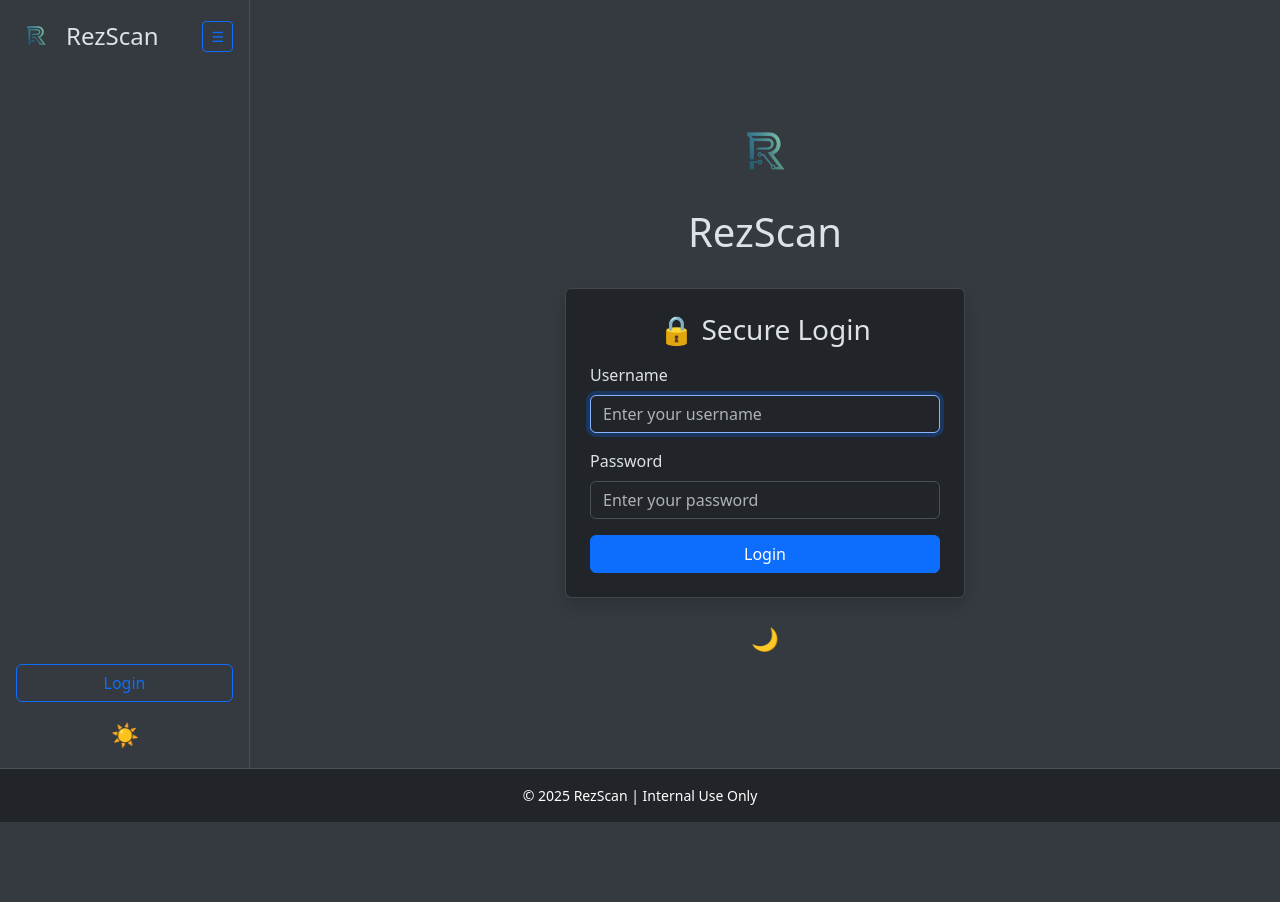
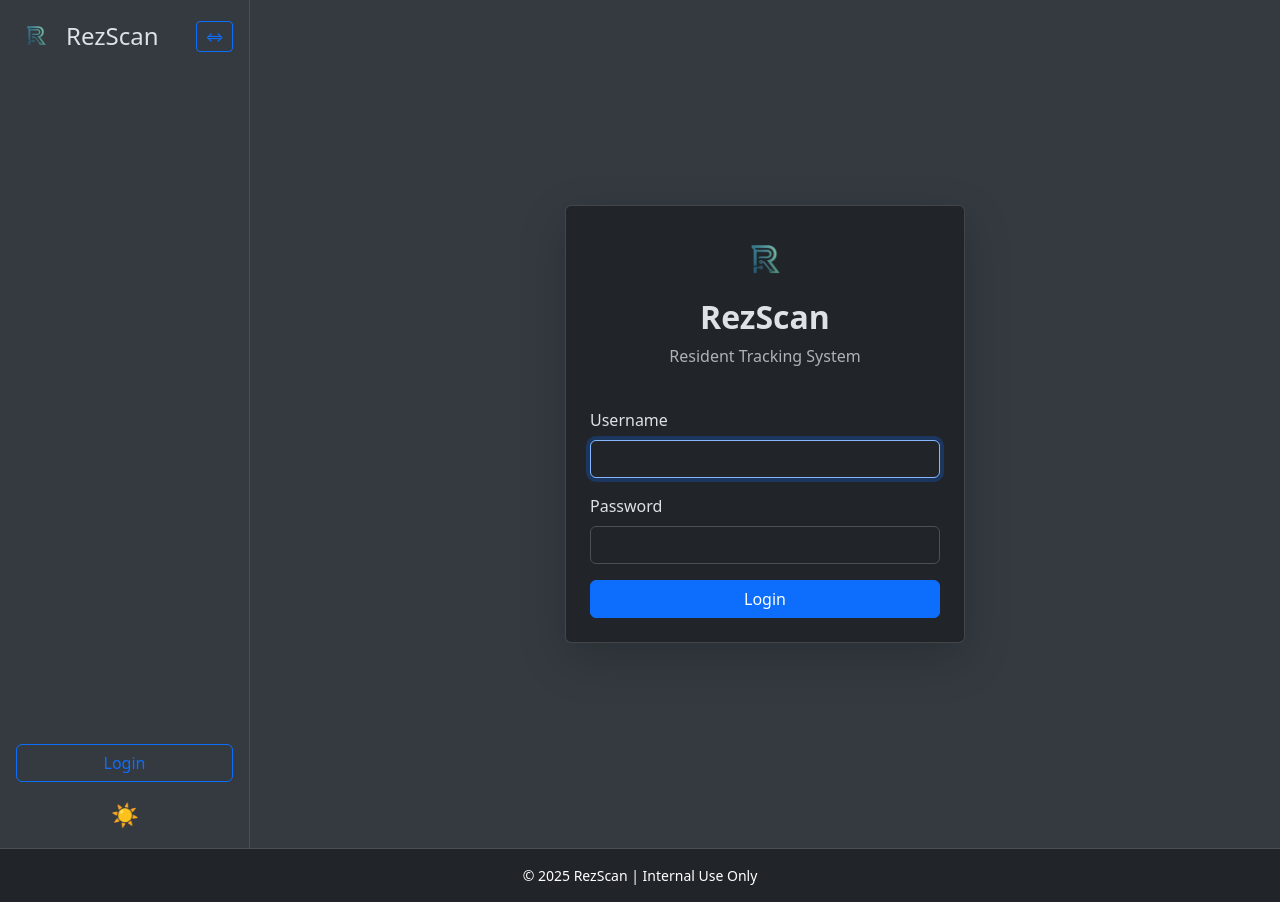
Before and after one commit to FreeDilli/rez, a Flask app: page /login in a window 1280 px wide. Before the commit the page ends 822 px from the top, so only its background shows below. Run offline with Flask 3, Linux system fonts and the light colour scheme.

Commit message:
layout & login changes

```diff
--- a/rezscan_app/templates/layout.html
+++ b/rezscan_app/templates/layout.html
@@ -10,12 +10,11 @@
         document.documentElement.setAttribute('data-bs-theme', storedTheme);
     </script>
     <style>
-        body { min-height: 100vh; }
+        body { min-height: 100vh; overflow-x: hidden; }
         .sidebar {
             width: 250px;
+            transition: width 0.3s ease;
             background-color: var(--bs-light);
-            transition: width 0.3s ease, background-color 0.3s ease;
-            overflow-x: hidden;
         }
         .sidebar.collapsed {
             width: 80px;
@@ -105,16 +89,16 @@
 </head>
 
 <body class="d-flex flex-column bg-body-secondary">
+    <!-- Sidebar + Collapse Button -->
     <div class="d-flex flex-grow-1">
-        <!-- Sidebar -->
         <nav id="sidebar" class="sidebar border-end p-3 d-flex flex-column offcanvas-md offcanvas-start show" tabindex="-1">
             <div class="d-flex align-items-center justify-content-between mb-4">
                 <div class="d-flex align-items-center">
                     <img src="{{ url_for('static', filename='Uploads/rezscanicon.png') }}" alt="RezScan Icon" class="brand-icon">
-                    <h4 class="mb-0 sidebar-title">RezScan</h4>
+                    <h4 class="mb-0 sidebar-text">RezScan</h4>
                 </div>
-                <button id="sidebarToggle" class="btn btn-sm btn-outline-primary d-none d-md-inline" type="button" title="Collapse Sidebar">
-                    ☰
+                <button class="btn btn-sm btn-outline-primary ms-2" id="sidebarToggle" title="Collapse Sidebar">
+                    ⇔
                 </button>
             </div>
 
@@ -203,13 +187,17 @@
 
             <div class="mt-auto pt-3">
                 {% if current_user.is_authenticated %}
-                    <div class="text-center mb-2 small">
+                    <div class="text-center mb-2 small sidebar-text">
                         Welcome, <strong>{{ current_user.username }}</strong><br>
                         <span class="badge bg-secondary text-capitalize">{{ current_user.role }}</span>
                     </div>
-                    <a href="{{ url_for('auth.logout') }}" class="btn btn-outline-danger w-100">Logout</a>
+                    <a href="{{ url_for('auth.logout') }}" class="btn btn-outline-danger w-100">
+                        Logout
+                    </a>
                 {% else %}
-                    <a href="{{ url_for('auth.login') }}" class="btn btn-outline-primary w-100">Login</a>
+                    <a href="{{ url_for('auth.login') }}" class="btn btn-outline-primary w-100">
+                        Login
+                    </a>
                 {% endif %}
                 <div class="mt-3 text-center">
                     <span class="theme-toggle" onclick="toggleTheme()" aria-label="Toggle theme">🌙</span>
@@ -242,19 +230,19 @@
         function updateThemeIcon() {
             const themeToggle = document.querySelector('.theme-toggle');
             const current = document.documentElement.getAttribute('data-bs-theme');
-            themeToggle.textContent = current === 'dark' ? '☀️' : '🌙';
-        }
-
-        function toggleSidebar() {
-            document.getElementById('sidebar').classList.toggle('collapsed');
+            themeToggle.textContent = (current === 'dark') ? '☀️' : '🌙';
         }
 
         document.addEventListener('DOMContentLoaded', function () {
             updateThemeIcon();
-            const toggleButton = document.getElementById('sidebarToggle');
-            if (toggleButton) {
-                toggleButton.addEventListener('click', toggleSidebar);
-            }
+            document.getElementById('sidebarToggle').addEventListener('click', function() {
+                document.getElementById('sidebar').classList.toggle('collapsed');
+            });
+
+            const toastElList = [].slice.call(document.querySelectorAll('.toast'));
+            toastElList.map(function (toastEl) {
+                return new bootstrap.Toast(toastEl).show();
+            });
         });
     </script>
 </body>
--- a/rezscan_app/templates/login.html
+++ b/rezscan_app/templates/login.html
@@ -1,24 +1,19 @@
 {% extends "layout.html" %}
-
-{% block title %}Login - RezScan{% endblock %}
+{% block title %}Login{% endblock %}
 
 {% block content %}
-<div class="d-flex flex-column align-items-center justify-content-center" style="min-height: 90vh;">
-  <div class="text-center mb-4">
-    <img src="{{ url_for('static', filename='Uploads/rezscanicon.png') }}" alt="RezScan Logo" style="height: 80px;">
-    <h1 class="mt-3">RezScan</h1>
-  </div>
-
-  <div class="card shadow p-4" style="width: 100%; max-width: 400px;">
-    <h3 class="mb-3 text-center">🔒 Secure Login</h3>
+<div class="d-flex align-items-center justify-content-center min-vh-100">
+  <div class="card shadow-lg p-4" style="max-width: 400px; width: 100%;">
+    <div class="text-center mb-4">
+      <img src="{{ url_for('static', filename='Uploads/rezscanicon.png') }}" alt="RezScan Logo" class="mb-2" style="width: 60px;">
+      <h2 class="fw-bold">RezScan</h2>
+      <p class="text-muted">Resident Tracking System</p>
+    </div>
 
     {% with messages = get_flashed_messages(with_categories=true) %}
       {% if messages %}
         {% for category, message in messages %}
-          <div class="alert alert-{{ category }} alert-dismissible fade show" role="alert">
-            {{ message }}
-            <button type="button" class="btn-close" data-bs-dismiss="alert" aria-label="Close"></button>
-          </div>
+          <div class="alert alert-{{ category }} text-center">{{ message }}</div>
         {% endfor %}
       {% endif %}
     {% endwith %}
@@ -26,35 +21,14 @@
     <form method="POST" action="{{ url_for('auth.login') }}">
       <div class="mb-3">
         <label for="username" class="form-label">Username</label>
-        <input
-          type="text"
-          class="form-control"
-          id="username"
-          name="username"
-          placeholder="Enter your username"
-          required
-          autofocus>
+        <input type="text" class="form-control" id="username" name="username" required autofocus>
       </div>
-
       <div class="mb-3">
         <label for="password" class="form-label">Password</label>
-        <input
-          type="password"
-          class="form-control"
-          id="password"
-          name="password"
-          placeholder="Enter your password"
-          required>
+        <input type="password" class="form-control" id="password" name="password" required>
       </div>
-
-      <div class="d-grid">
-        <button type="submit" class="btn btn-primary">Login</button>
-      </div>
+      <button type="submit" class="btn btn-primary w-100">Login</button>
     </form>
-  </div>
-
-  <div class="text-center mt-4">
-    <span class="theme-toggle" onclick="toggleTheme()" style="cursor: pointer;">🌙</span>
   </div>
 </div>
 {% endblock %}
```
Also changed, not shown: other parts of rezscan_app/templates/layout.html (+25 -40 lines).
